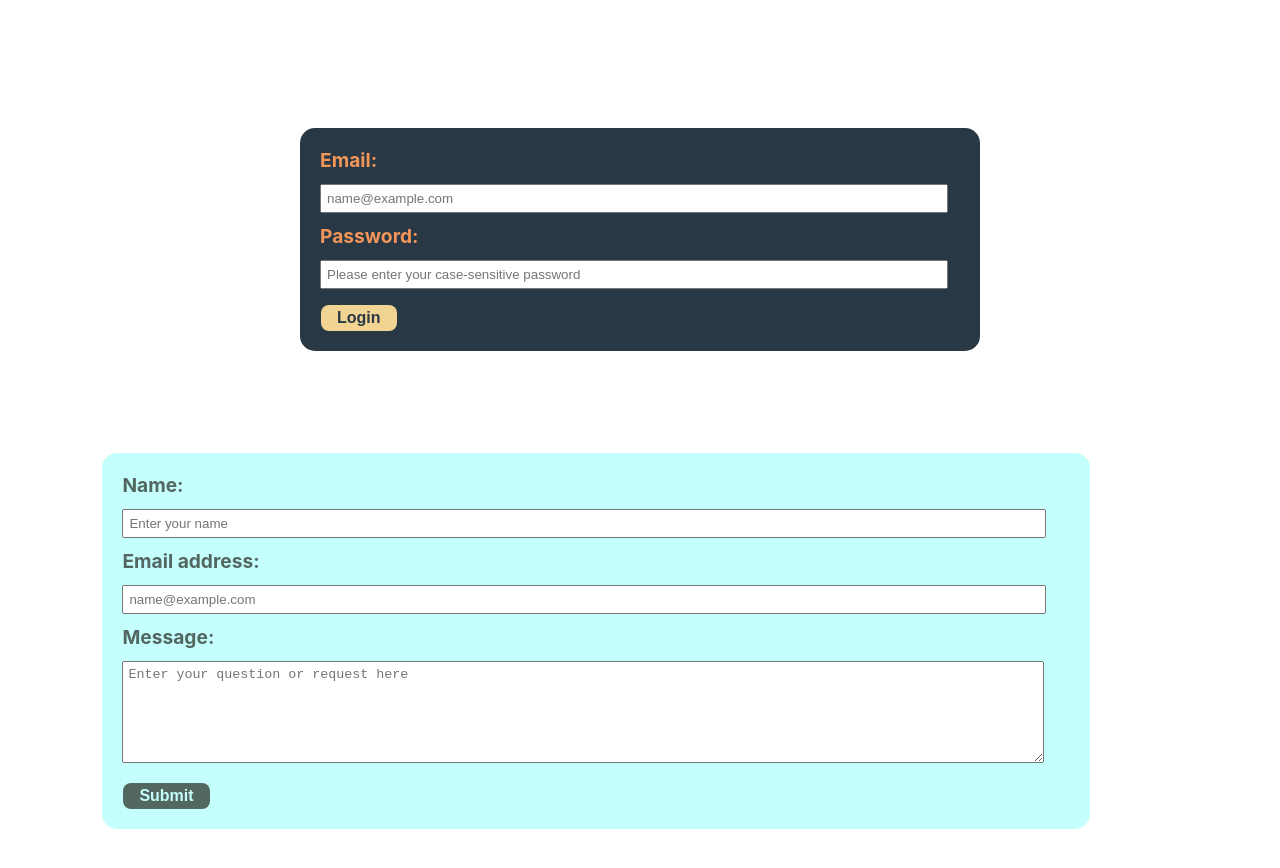
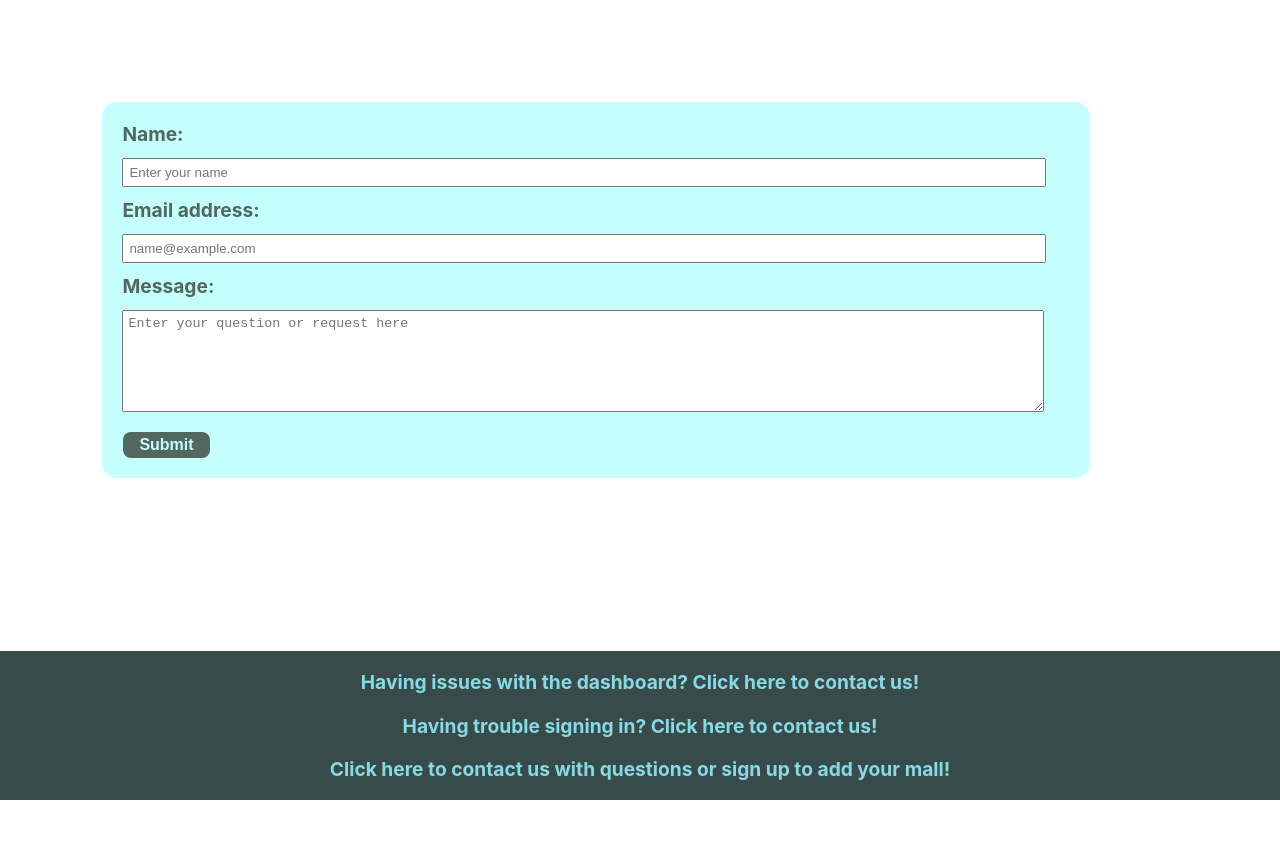
Before and after one commit to knharman/mall-directory, a React (Create React App) app in the folder client/: page / in a window 1280 px wide. Shown: the top 868 px of the page. After the commit the page ends 800 px from the top, so only its background shows below. Built offline with nearby package versions, Linux system fonts and the light colour scheme.

Commit message:
added footer & basic stylings

```diff
--- a/client/src/App.js
+++ b/client/src/App.js
@@ -1,11 +1,11 @@
 import './App.css';
 import ContactUs from './pages/ContactUs';
-import DeveloperLogin from './pages/DeveloperLogin';
+// import DeveloperLogin from './pages/DeveloperLogin';
 
 function App() {
   return (
     <>
-    <DeveloperLogin />
+    {/* <DeveloperLogin /> */}
     <ContactUs />
     </>
 
--- a/client/src/components/Footer/index.js
+++ b/client/src/components/Footer/index.js
@@ -0,0 +1,22 @@
+import React from "react";
+import '../../index.css'
+import './style.css'
+
+function Footer () {
+    const footerMessage = ''
+    const customerFooter = 'Click here to contact us with questions or sign up to add your mall!'
+    const developerLoginFooter = 'Having trouble signing in? Click here to contact us!'
+    const developerDashboardFooter = 'Having issues with the dashboard? Click here to contact us!'
+
+    return (
+        <div class="footer">
+
+                <p>{developerDashboardFooter}</p>
+                <p>{developerLoginFooter}</p>
+                <p>{customerFooter}</p>
+
+        </div>
+    )
+}
+
+export default Footer;
--- a/client/src/components/Footer/style.css
+++ b/client/src/components/Footer/style.css
@@ -0,0 +1,28 @@
+:root {
+  --customer1: #c5fffd;
+  --customer2: #88d9e6;
+  --customer3: #8b8bae;
+  --customer4: #526760;
+  --customer5: #374b4a;
+  --developer1: #202c39;
+  --developer2: #283845;
+  --developer3: #b8b08d;
+  --developer4: #f2d492;
+  --developer5: #f29559;
+  --white: #ffffff;
+}
+
+.footer {
+  font-family: -apple-system, BlinkMacSystemFont, "Segoe UI", "Roboto", "Oxygen",
+    "Ubuntu", "Cantarell", "Fira Sans", "Droid Sans", "Helvetica Neue",
+    sans-serif;
+  font-size: larger;
+  font-weight: bolder;
+  position: fixed;
+  left: 0;
+  bottom: 0;
+  width: 100%;
+  background-color: var(--customer5);
+  color: var(--customer2);
+  text-align: center;
+}
--- a/client/src/pages/ContactUs.js
+++ b/client/src/pages/ContactUs.js
@@ -1,9 +1,13 @@
 import React from "react";
 import ContactForm from "../components/ContactForm";
+import Footer from "../components/Footer";
 
 const ContactUs = () => {
     return (
-        <ContactForm />
+        <>
+            <ContactForm />
+            <Footer />
+        </>
     )
 }
 
```
Also changed, not shown: client/src/components/NavBar/index.js (+39 -9 lines).
